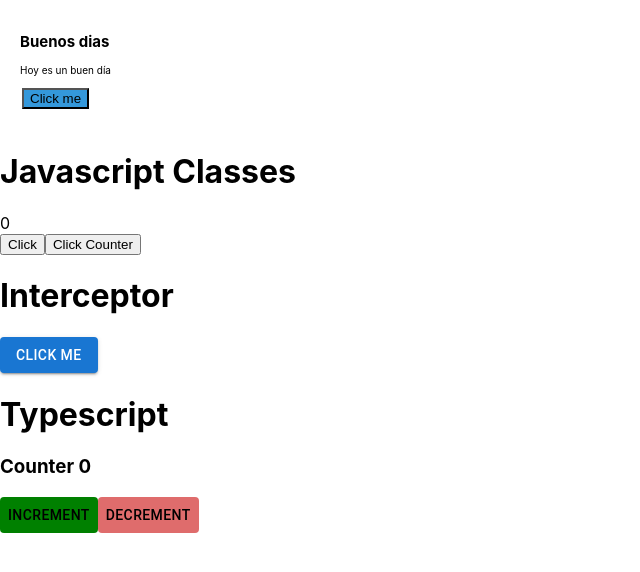
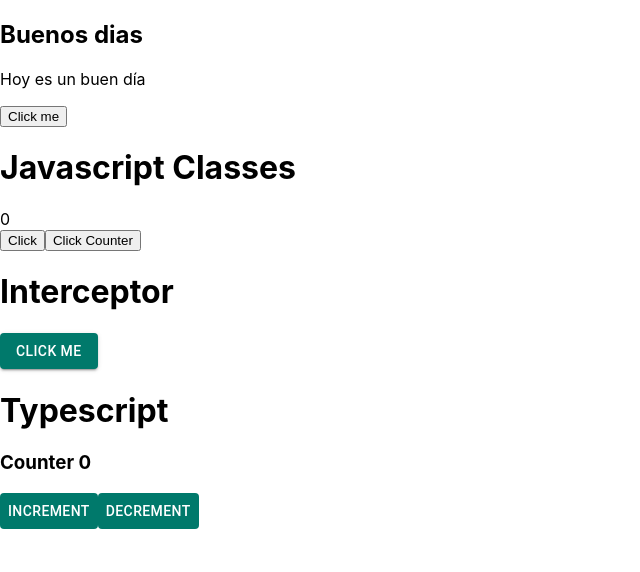
Before and after one commit to paulagutierrez08/Repaso, a React (Create React App) app: page / in a window 1280 px wide. Shown: the top 572 px of the page, without its empty margins (0-640 px from the left). Built offline with nearby package versions, Linux system fonts and the light colour scheme.

Commit message:
Repaso MUI Theme

```diff
--- a/src/App.css
+++ /dev/null
@@ -1,38 +0,0 @@
-.App {
-  text-align: center;
-}
-
-.App-logo {
-  height: 40vmin;
-  pointer-events: none;
-}
-
-@media (prefers-reduced-motion: no-preference) {
-  .App-logo {
-    animation: App-logo-spin infinite 20s linear;
-  }
-}
-
-.App-header {
-  background-color: #282c34;
-  min-height: 100vh;
-  display: flex;
-  flex-direction: column;
-  align-items: center;
-  justify-content: center;
-  font-size: calc(10px + 2vmin);
-  color: white;
-}
-
-.App-link {
-  color: #61dafb;
-}
-
-@keyframes App-logo-spin {
-  from {
-    transform: rotate(0deg);
-  }
-  to {
-    transform: rotate(360deg);
-  }
-}
--- a/src/index.tsx
+++ b/src/index.tsx
@@ -1,15 +1,19 @@
 import React from 'react';
 import ReactDOM from 'react-dom/client';
 import './index.css';
-import App from './App';
+import App from './pages/App';
 import reportWebVitals from './reportWebVitals';
+import { ThemeProvider } from '@emotion/react';
+import theme from "../src/organisms/theme"
 
 const root = ReactDOM.createRoot(
   document.getElementById('root') as HTMLElement
 );
 root.render(
   <React.StrictMode>
+    <ThemeProvider theme={theme}>
     <App />
+    </ThemeProvider>
   </React.StrictMode>
 );
 
--- /dev/null
+++ b/src/organisms/theme.tsx
@@ -0,0 +1,27 @@
+import { createTheme } from "@mui/material";
+import { darken } from "polished";
+
+
+const theme=createTheme({
+    palette:{
+        primary:{
+            main:"#f44336"
+        },
+        secondary:{
+            main: "#1976d2"
+        }
+    },
+    components:{
+        MuiButton:{
+            styleOverrides:{
+                root:{
+                    background:'#00796b',
+                    color: '#ffffff',
+                    '&:hover': {background: darken(0.15, '#00796b')},
+                }
+            }
+        }
+    }
+})
+
+export default theme;
--- /dev/null
+++ b/src/pages/index.ts
@@ -0,0 +1,3 @@
+ import theme from "../organisms/theme";
+
+ export {theme}
--- a/src/styles/styles.scss
+++ b/src/styles/styles.scss
@@ -1,25 +1,25 @@
-$primary-color: #3498db;
-$primary-font: 'Courier New';
-$increment-button: green;
-$decrement-button: rgb(223, 108, 108);
+// $primary-color: #3498db;
+// $primary-font: 'Courier New';
+// $increment-button: green;
+// $decrement-button: rgb(223, 108, 108);
 
-.myProject {
-    padding: 20px;
-    font-size: 10px;
+// .myProject {
+//     padding: 20px;
+//     font-size: 10px;
 
-    .button {
-        background-color: $primary-color;
-        margin: 2px;
-    }
-}
+//     .button {
+//         background-color: $primary-color;
+//         margin: 2px;
+//     }
+// }
 
-Button {
-    &.increment{
-        background-color: $increment-button;
-        color: black;
-    }
-    &.decrement{
-        background-color: $decrement-button;
-        color: black;
-    }
-}
+// Button {
+//     &.increment{
+//         background-color: $increment-button;
+//         color: black;
+//     }
+//     &.decrement{
+//         background-color: $decrement-button;
+//         color: black;
+//     }
+// }
```
Also changed, not shown: src/pages/App.tsx (renamed from src/App.tsx, +4 -4 lines), 1 other file (tests, documents, lock files or other folders).
